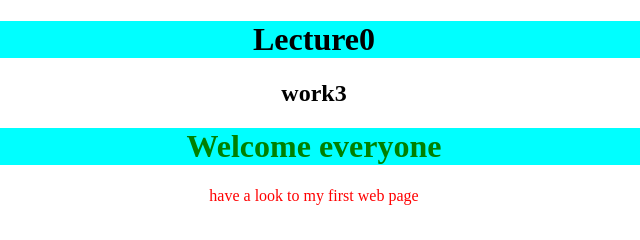
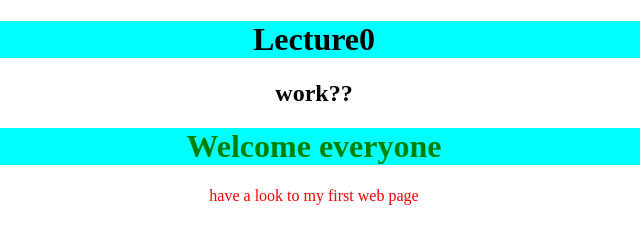
Before and after one commit to adnanaaq/project000, a plain HTML site: page hello.html in a window 1280 px wide. Shown: the top 240 px of the page, 326-966 px from the left. Drawn offline with Linux system fonts and the light colour scheme.

Commit message:
Update hello.html

```diff
--- a/hello.html
+++ b/hello.html
@@ -6,7 +6,7 @@
       </head>
       <body>
         <h1>Lecture0</h1>
-          <h2> work3</h2>
+          <h2> work??</h2>
         <h1 id="my_h1_tag">Welcome everyone</h1>
         <p id="my_p_tag">have a look to my first web page</p>
         <table>
```
